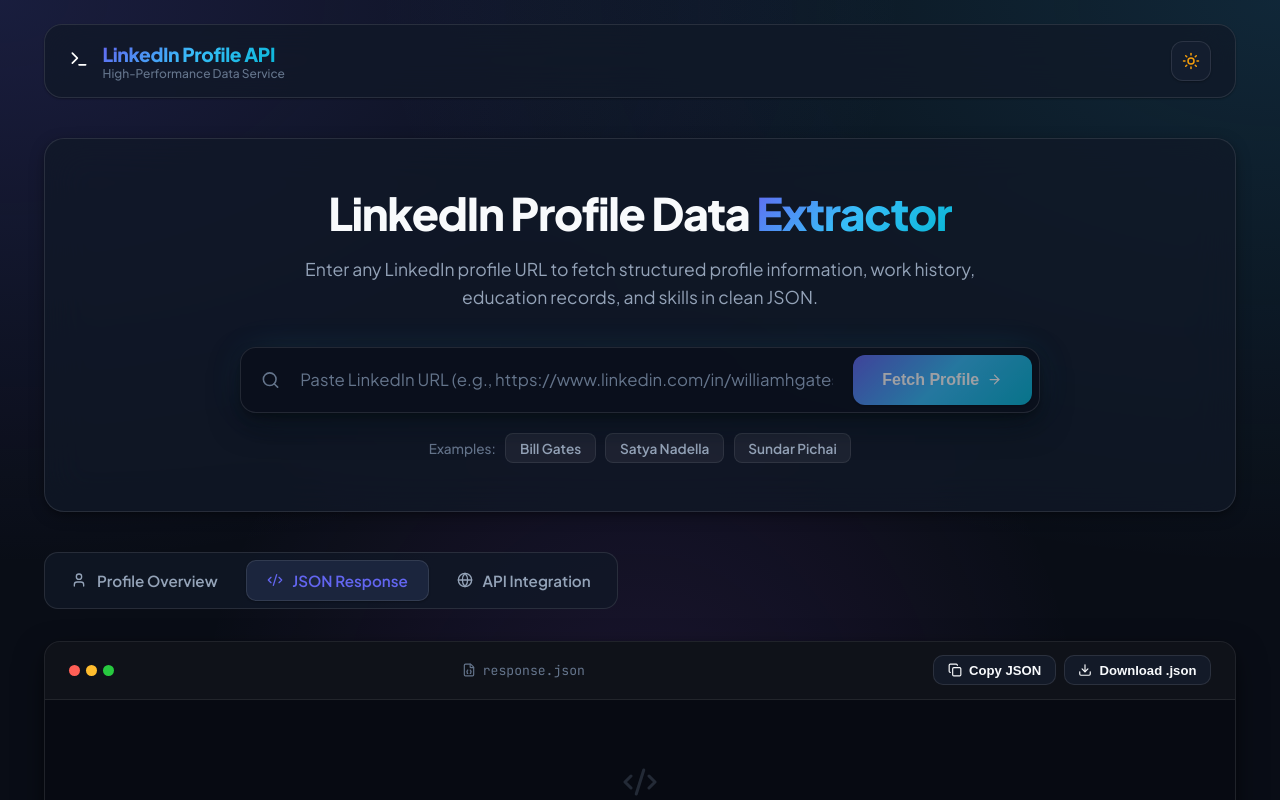
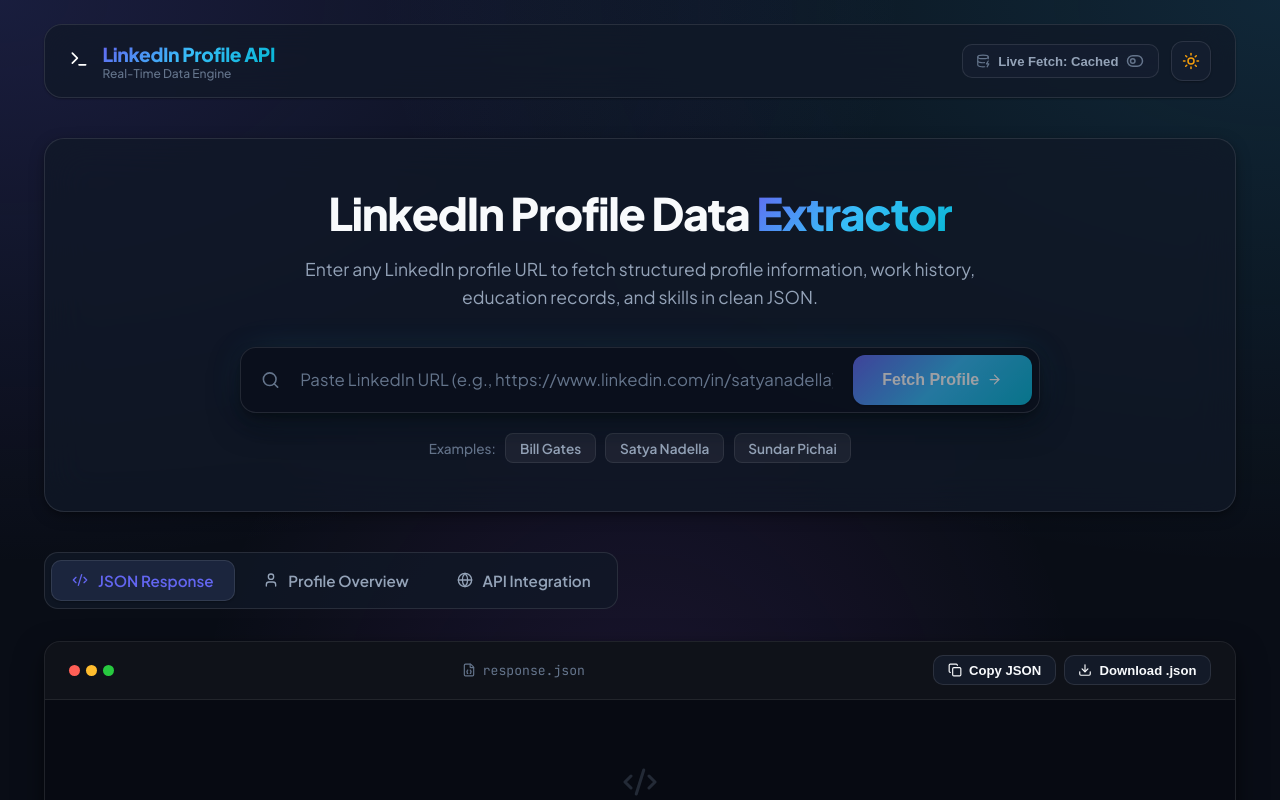
Before and after one commit to Purvisolanki/linkedin-analyzer, a React (Vite) app in the folder client/: page / in a window 1280 px wide. Shown: the top 800 px of the page. Built offline with nearby package versions, Linux system fonts and the light colour scheme.

Commit message:
Add global Live Fetch / Bypass Cache toggle switch in navbar

```diff
--- a/client/src/App.jsx
+++ b/client/src/App.jsx
@@ -18,7 +18,10 @@
   Sparkles,
   ShieldCheck,
   Terminal,
-  FileJson
+  FileJson,
+  ToggleLeft,
+  ToggleRight,
+  DatabaseZap
 } from 'lucide-react';
 
 const API_BASE = '/api';
@@ -31,6 +34,12 @@
   const [error, setError] = useState(null);
   const [activeTab, setActiveTab] = useState('json'); // 'json' | 'visual' | 'docs'
   const [copied, setCopied] = useState(false);
+
+  // Global setting: Bypass cache & always force fresh live fetch
+  const [bypassCache, setBypassCache] = useState(() => {
+    return localStorage.getItem('bypassCache') === 'true';
+  });
+
   const currentYear = new Date().getFullYear();
 
   useEffect(() => {
@@ -40,6 +49,14 @@
 
   const toggleTheme = () => {
     setTheme(prev => (prev === 'dark' ? 'light' : 'dark'));
+  };
+
+  const toggleBypassCache = () => {
+    setBypassCache(prev => {
+      const next = !prev;
+      localStorage.setItem('bypassCache', String(next));
+      return next;
+    });
   };
 
   const sampleProfiles = [
@@ -54,8 +71,10 @@
     setLoading(true);
     setError(null);
 
+    const shouldRefresh = forceRefresh || bypassCache;
+
     try {
-      const endpoint = `${API_BASE}/profile?url=${encodeURIComponent(targetUrl.trim())}${forceRefresh ? '&refresh=true' : ''}`;
+      const endpoint = `${API_BASE}/profile?url=${encodeURIComponent(targetUrl.trim())}${shouldRefresh ? '&refresh=true' : ''}`;
       const res = await fetch(endpoint);
       const data = await res.json();
 
@@ -92,7 +111,7 @@
 
   return (
     <div className="app-container">
-      {/* Professional Top Navigation */}
+      {/* Top Navbar with Global Controls */}
       <header className="navbar">
         <div className="brand">
           <div className="brand-logo">
@@ -100,11 +119,32 @@
           </div>
           <div>
             <div className="brand-title">LinkedIn Profile API</div>
-            <div className="brand-tag">High-Performance Data Service</div>
+            <div className="brand-tag">Real-Time Data Engine</div>
           </div>
         </div>
 
         <div className="nav-actions">
+          {/* Global Cache Toggle Setting */}
+          <button
+            className="btn-secondary"
+            style={{
+              padding: '0.45rem 0.85rem',
+              fontSize: '0.82rem',
+              display: 'inline-flex',
+              alignItems: 'center',
+              gap: '0.5rem',
+              borderColor: bypassCache ? 'var(--accent-primary)' : undefined,
+              background: bypassCache ? 'rgba(99, 102, 241, 0.12)' : undefined,
+              color: bypassCache ? 'var(--accent-primary)' : 'var(--text-secondary)'
+            }}
+            onClick={toggleBypassCache}
+            title={bypassCache ? 'Bypass Cache Enabled: Always hits LinkedIn directly' : 'Cache Enabled: Serves saved records first'}
+          >
+            <DatabaseZap size={14} color={bypassCache ? 'var(--accent-primary)' : 'var(--text-muted)'} />
+            <span>Live Fetch: <strong>{bypassCache ? 'Always Fresh' : 'Cached'}</strong></span>
+            {bypassCache ? <ToggleRight size={18} color="var(--accent-primary)" /> : <ToggleLeft size={18} color="var(--text-muted)" />}
+          </button>
+
           <button
             className="theme-toggle-btn"
             onClick={toggleTheme}
@@ -138,7 +178,7 @@
           <input
             type="text"
             className="search-input-field"
-            placeholder="Paste LinkedIn URL (e.g., https://www.linkedin.com/in/williamhgates)"
+            placeholder="Paste LinkedIn URL (e.g., https://www.linkedin.com/in/satyanadella)"
             value={urlInput}
             onChange={(e) => setUrlInput(e.target.value)}
           />
@@ -197,16 +237,16 @@
       {/* Navigation Tabs */}
       <div className="tabs-nav">
         <button
+          className={`tab-nav-btn ${activeTab === 'json' ? 'active' : ''}`}
+          onClick={() => setActiveTab('json')}
+        >
+          <Code2 size={16} /> JSON Response
+        </button>
+        <button
           className={`tab-nav-btn ${activeTab === 'visual' ? 'active' : ''}`}
           onClick={() => setActiveTab('visual')}
         >
           <User size={16} /> Profile Overview
-        </button>
-        <button
-          className={`tab-nav-btn ${activeTab === 'json' ? 'active' : ''}`}
-          onClick={() => setActiveTab('json')}
-        >
-          <Code2 size={16} /> JSON Response
         </button>
         <button
           className={`tab-nav-btn ${activeTab === 'docs' ? 'active' : ''}`}
@@ -216,7 +256,62 @@
         </button>
       </div>
 
-      {/* TAB 1: Visual Resume */}
+      {/* TAB 1: Structured JSON View (Default) */}
+      {activeTab === 'json' && (
+        <div className="fade-in">
+          <div className="code-viewer-shell">
+            <div className="code-header-bar">
+              <div className="code-mac-dots">
+                <span className="mac-dot" style={{ background: '#ff5f56' }} />
+                <span className="mac-dot" style={{ background: '#ffbd2e' }} />
+                <span className="mac-dot" style={{ background: '#27c93f' }} />
+              </div>
+              <div style={{ fontSize: '0.82rem', fontFamily: 'var(--font-mono)', color: 'var(--text-muted)', display: 'flex', alignItems: 'center', gap: '0.4rem' }}>
+                <FileJson size={14} /> response.json {bypassCache && <span style={{ color: 'var(--accent-primary)' }}>(Live)</span>}
+              </div>
+              <div style={{ display: 'flex', gap: '0.5rem' }}>
+                <button
+                  className="btn-secondary"
+                  style={{
+                    padding: '0.4rem 0.85rem',
+                    fontSize: '0.82rem',
+                    background: copied ? 'rgba(16, 185, 129, 0.15)' : undefined,
+                    borderColor: copied ? '#10b981' : undefined,
+                    color: copied ? '#10b981' : undefined
+                  }}
+                  onClick={handleCopyJson}
+                  disabled={!profileData}
+                >
+                  {copied ? <Check size={14} /> : <Copy size={14} />}
+                  <span>{copied ? 'Copied to Clipboard!' : 'Copy JSON'}</span>
+                </button>
+                <button
+                  className="btn-secondary"
+                  style={{ padding: '0.4rem 0.85rem', fontSize: '0.82rem' }}
+                  onClick={handleDownloadJson}
+                  disabled={!profileData}
+                >
+                  <Download size={14} />
+                  <span>Download .json</span>
+                </button>
+              </div>
+            </div>
+
+            {profileData ? (
+              <pre className="code-pre-box">
+                {JSON.stringify(profileData, null, 2)}
+              </pre>
+            ) : (
+              <div style={{ padding: '4rem 2rem', textAlign: 'center', color: 'var(--text-muted)' }}>
+                <Code2 size={36} style={{ opacity: 0.3, marginBottom: '0.75rem' }} />
+                <p>No JSON data loaded yet. Search for a profile above to generate JSON.</p>
+              </div>
+            )}
+          </div>
+        </div>
+      )}
+
+      {/* TAB 2: Visual Resume */}
       {activeTab === 'visual' && (
         <div className="fade-in">
           {loading && (
@@ -262,7 +357,7 @@
                         className="btn-secondary"
                         onClick={() => handleFetchProfile(profileData.publicIdentifier, true)}
                       >
-                        <RefreshCw size={14} /> Refresh
+                        <RefreshCw size={14} /> Refresh Live
                       </button>
                       <a
                         href={`https://www.linkedin.com/in/${profileData.publicIdentifier}`}
@@ -421,61 +516,6 @@
         </div>
       )}
 
-      {/* TAB 2: Clean Structured JSON with 1-Click Clipboard */}
-      {activeTab === 'json' && (
-        <div className="fade-in">
-          <div className="code-viewer-shell">
-            <div className="code-header-bar">
-              <div className="code-mac-dots">
-                <span className="mac-dot" style={{ background: '#ff5f56' }} />
-                <span className="mac-dot" style={{ background: '#ffbd2e' }} />
-                <span className="mac-dot" style={{ background: '#27c93f' }} />
-              </div>
-              <div style={{ fontSize: '0.82rem', fontFamily: 'var(--font-mono)', color: 'var(--text-muted)', display: 'flex', alignItems: 'center', gap: '0.4rem' }}>
-                <FileJson size={14} /> response.json
-              </div>
-              <div style={{ display: 'flex', gap: '0.5rem' }}>
-                <button
-                  className="btn-secondary"
-                  style={{
-                    padding: '0.4rem 0.85rem',
-                    fontSize: '0.82rem',
-                    background: copied ? 'rgba(16, 185, 129, 0.15)' : undefined,
-                    borderColor: copied ? '#10b981' : undefined,
-                    color: copied ? '#10b981' : undefined
-                  }}
-                  onClick={handleCopyJson}
-                  disabled={!profileData}
-                >
-                  {copied ? <Check size={14} /> : <Copy size={14} />}
-                  <span>{copied ? 'Copied to Clipboard!' : 'Copy JSON'}</span>
-                </button>
-                <button
-                  className="btn-secondary"
-                  style={{ padding: '0.4rem 0.85rem', fontSize: '0.82rem' }}
-                  onClick={handleDownloadJson}
-                  disabled={!profileData}
-                >
-                  <Download size={14} />
-                  <span>Download .json</span>
-                </button>
-              </div>
-            </div>
-
-            {profileData ? (
-              <pre className="code-pre-box">
-                {JSON.stringify(profileData, null, 2)}
-              </pre>
-            ) : (
-              <div style={{ padding: '4rem 2rem', textAlign: 'center', color: 'var(--text-muted)' }}>
-                <Code2 size={36} style={{ opacity: 0.3, marginBottom: '0.75rem' }} />
-                <p>No JSON data loaded yet. Search for a profile above to generate JSON.</p>
-              </div>
-            )}
-          </div>
-        </div>
-      )}
-
       {/* TAB 3: API Integration Docs */}
       {activeTab === 'docs' && (
         <div className="panel fade-in" style={{ padding: '2.25rem' }}>
@@ -494,6 +534,9 @@
             <p style={{ color: 'var(--text-secondary)', fontSize: '0.88rem' }}>
               Pass a LinkedIn profile URL or vanity username as query parameter. Returns structured JSON.
             </p>
+            <div style={{ fontSize: '0.82rem', color: 'var(--text-muted)', marginTop: '0.4rem' }}>
+              Add <code>&refresh=true</code> to always bypass cache and trigger a live fetch.
+            </div>
           </div>
 
           <div className="api-doc-block">
@@ -506,7 +549,8 @@
             </p>
             <pre style={{ background: 'var(--bg-code)', padding: '0.75rem 1rem', borderRadius: 8, fontFamily: 'var(--font-mono)', fontSize: '0.85rem', color: '#93c5fd' }}>
 {`{
-  "url": "https://www.linkedin.com/in/williamhgates"
+  "url": "https://www.linkedin.com/in/satyanadella",
+  "refresh": true
 }`}
             </pre>
           </div>
```
